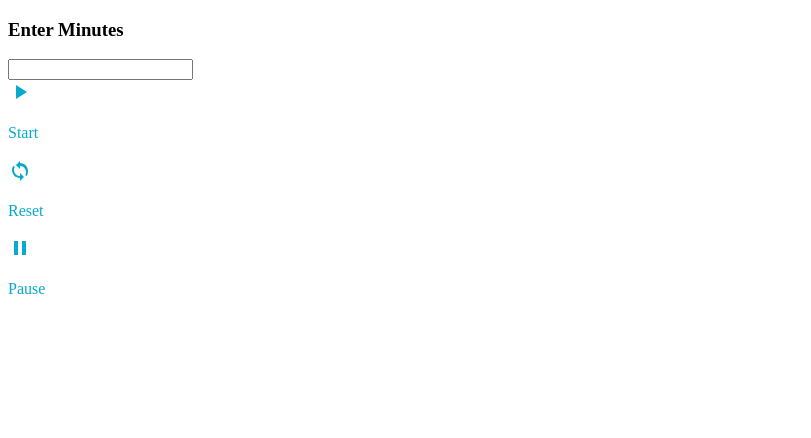
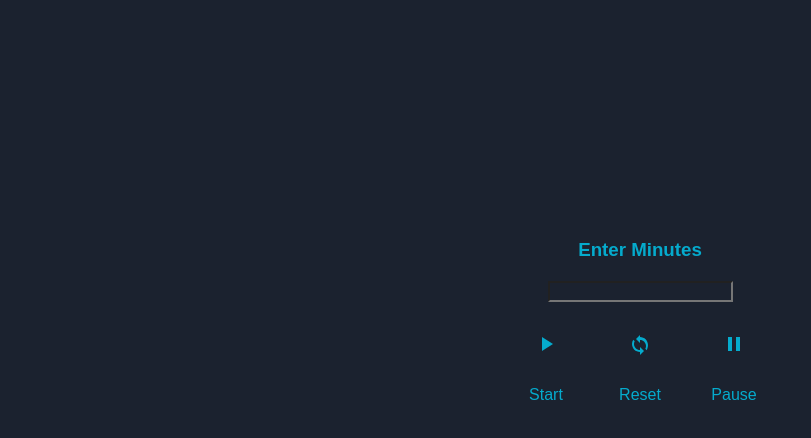
Before and after one commit to SujalG2/Timer, a plain HTML site: page index.html in a window 1280 px wide. Shown: the whole page, without its empty margins (0-811 px from the left). Drawn offline with Linux system fonts and the light colour scheme.

Commit message:
index.html

```diff
--- a/index.html
+++ b/index.html
@@ -5,7 +5,7 @@
     <meta name="viewport" content="width=device-width, initial-scale=1.0">
     <title>Countdown Timer</title>
     <link rel="shortcut icon" href="play.png" type="image/png">
-    <link href="timer.css" rel="stylesheet" type="text/css">
+    <link href="index.css" rel="stylesheet" type="text/css">
 
 </head>
 
```
